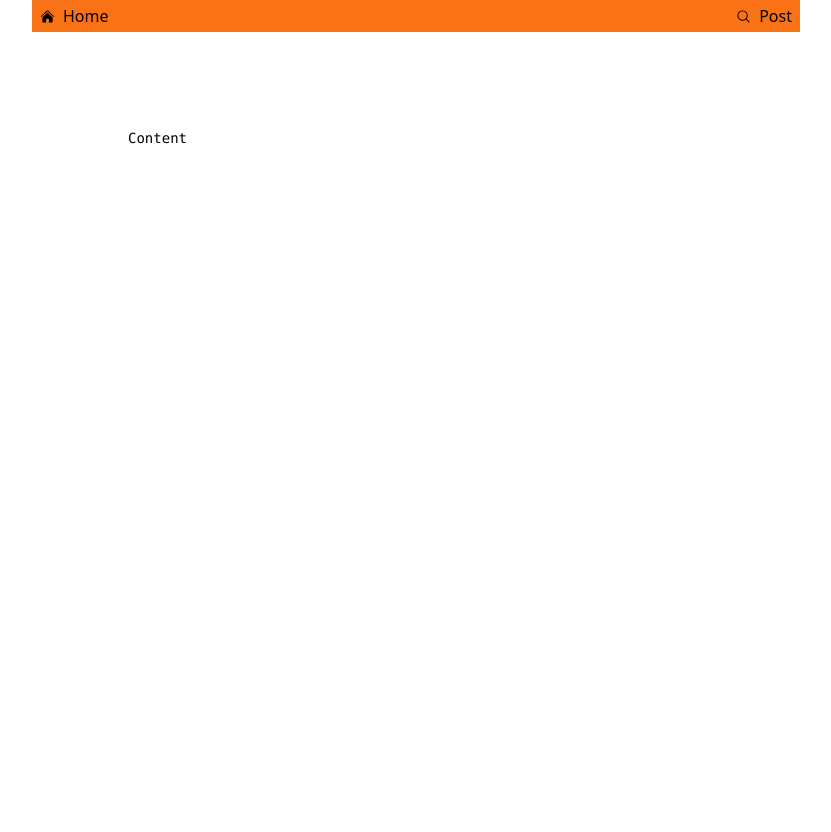
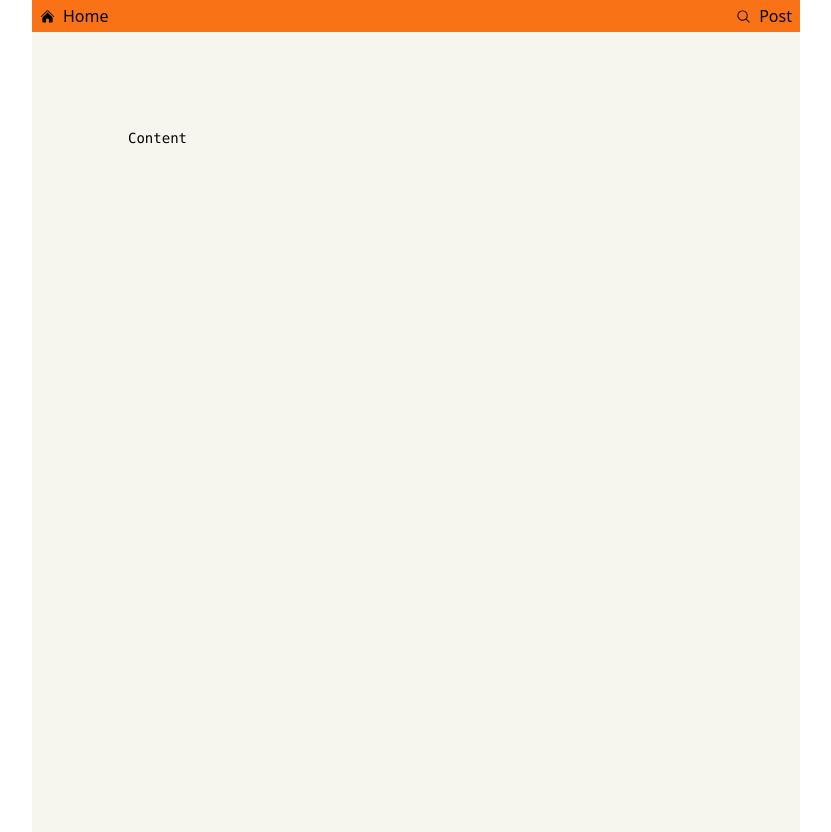
Before and after one commit to benwinding/ycombinato, a Next.js app: page / in a window 1280 px wide. Shown: the whole page, without its empty margins (224-1055 px from the left). Built offline with nearby package versions, Linux system fonts and the light colour scheme.

Commit message:
Shift to fetcher

```diff
--- /dev/null
+++ b/src/app/item/fetcher.ts
@@ -0,0 +1,61 @@
+import React from "react";
+
+export type Story = {
+  id: number;
+  created_at: string;
+  created_at_i: number;
+  type: string;
+  author: string;
+  title: string;
+  url: string;
+  text: string | null;
+  points: number | null;
+  parent_id: number | null;
+  story_id: number | null;
+  children: StoryComment[];
+}
+
+export type StoryComment = {
+  id: number;
+  created_at: string;
+  created_at_i: number;
+  type: string;
+  author: string;
+  title: string | null;
+  url: string | null;
+  text: string;
+  points: number | null;
+  parent_id: number;
+  story_id: number;
+  children: StoryComment[];
+}
+
+async function fetchHackerNewsPost(itemId: string) {
+  const url = `https://hn.algolia.com/api/v1/items/${itemId}`;
+  return fetch(url)
+    .then(response => response.json() as unknown as Story)
+}
+
+export function usePost(itemId: string) {
+  const [post, setPost] = React.useState<Story>();
+
+  React.useEffect(() => {
+    itemId && fetchHackerNewsPost(itemId)
+      .then(data => setPost(data))
+      .catch(err => console.log(err));
+  }, [itemId]);
+
+  return post;
+}
+
+export function useUrlParams() {
+  const [id, setId] = React.useState<URLSearchParams>();
+  React.useEffect(() => {
+    // Get the query string from the URL
+    const queryString = window.location.search;
+    // Create a new URLSearchParams object from the query string
+    const searchParams = new URLSearchParams(queryString);
+    setId(searchParams);
+  }, []);
+  return id;
+}
--- a/src/app/item/page.tsx
+++ b/src/app/item/page.tsx
@@ -1,68 +1,9 @@
 "use client"
 import React from "react";
-
-type Story = {
-  id: number;
-  created_at: string;
-  created_at_i: number;
-  type: string;
-  author: string;
-  title: string;
-  url: string;
-  text: string | null;
-  points: number | null;
-  parent_id: number | null;
-  story_id: number | null;
-  children: StoryComment[];
-}
-
-type StoryComment = {
-  id: number;
-  created_at: string;
-  created_at_i: number;
-  type: string;
-  author: string;
-  title: string | null;
-  url: string | null;
-  text: string;
-  points: number | null;
-  parent_id: number;
-  story_id: number;
-  children: StoryComment[];
-}
-
-async function fetchHackerNewsPost(itemId: string) {
-  const url = `https://hn.algolia.com/api/v1/items/${itemId}`;
-  return fetch(url)
-    .then(response => response.json() as unknown as Story)
-}
-
-function usePost(itemId: string) {
-  const [post, setPost] = React.useState<Story>();
-
-  React.useEffect(() => {
-    itemId && fetchHackerNewsPost(itemId)
-      .then(data => setPost(data))
-      .catch(err => console.log(err));
-  }, [itemId]);
-
-  return post;
-}
-
-function useUrlParams() {
-  const [id, setId] = React.useState<URLSearchParams>();
-  React.useEffect(() => {
-    // Get the query string from the URL
-    const queryString = window.location.search;
-    // Create a new URLSearchParams object from the query string
-    const searchParams = new URLSearchParams(queryString);
-    setId(searchParams);
-  }, []);
-  return id;
-}
+import { useUrlParams, usePost, Story, StoryComment } from "./fetcher";
 
 export default function Page() {
-  const [searchText, setSearchText] = React.useState<string>('web');
+  // const [searchText, setSearchText] = React.useState<string>('web');
   const params = useUrlParams();
   const post = usePost(params?.get('id') + '');
   return <div className="flex flex-col">
@@ -89,7 +30,6 @@ function CommentList(props: { level: number, title: string, comments: StoryComme
       <CommentList level={props.level + 1} title={child.text?.slice(0,20)} comments={child.children} />
     </div>)}
   </ul>
-
 }
 
 // function SearchField(props: { value: string | undefined, onChange: (value: string) => void }) {
--- a/src/app/layout.tsx
+++ b/src/app/layout.tsx
@@ -3,10 +3,10 @@ import { Header } from '@/components/Header'
 
 export default function RootLayout(props: React.PropsWithChildren<{}>) {
   return (
-    <html lang="en" className="flex justify-center">
+    <html lang="en" className="flex justify-center bg-white">
       <body className="max-w-3xl w-full">
         <Header />
-        <div>
+        <div style={{background: "#f6f6ef"}}>
           {props.children}
         </div>
       </body>
```
